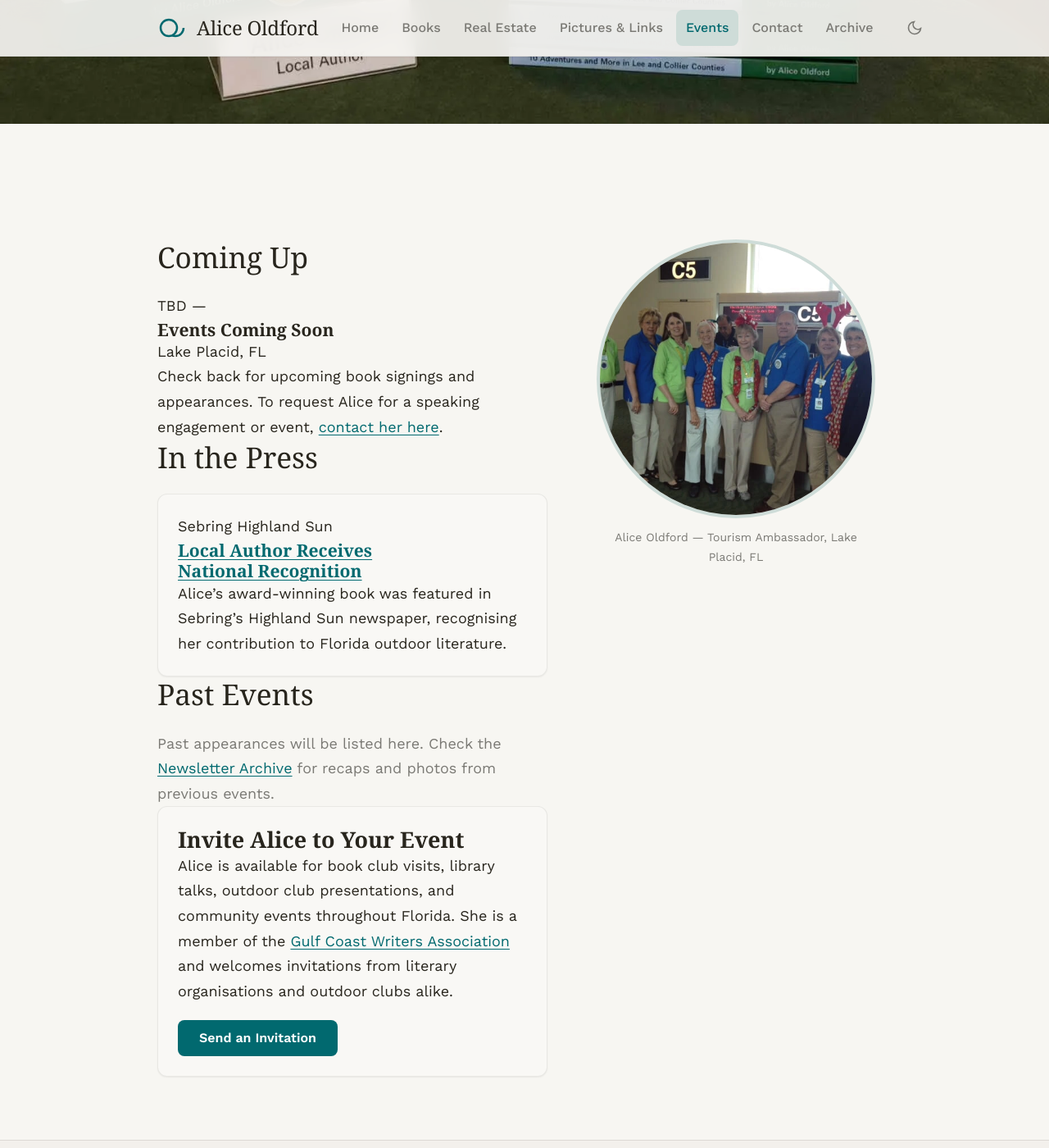
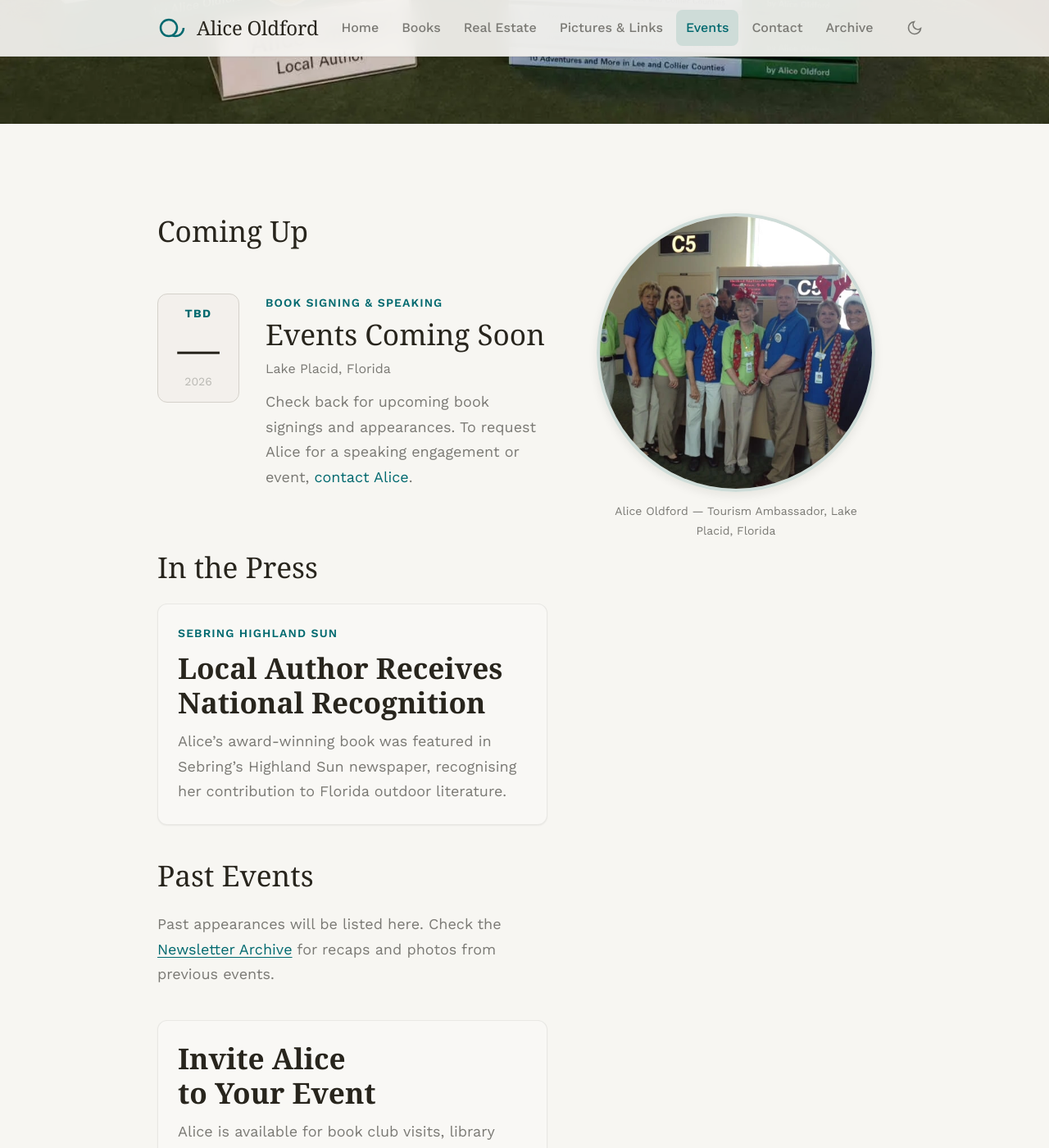
Before and after one commit to stuart-dotcom/aliceoldford.com, a Jekyll site: the page built from events.html, in a window 1280 px wide and 1400 px high, scrolled down 1213 px. Shown: the whole window at 82% size. Built offline with Jekyll 4.4.1, drawn with Linux system fonts in a browser that asks for light colours; some web fonts are replaced.

Commit message:
Refactor events page layout and content
Updated event details and layout structure in events.html.

```diff
--- a/events.html
+++ b/events.html
@@ -21,104 +22,120 @@
   </div>
 </section>
 
-<!-- ── HERO BANNER ────────────────────────────────────────── -->
 <div class="books-hero-banner">
   <picture>
-    <source srcset="{{ site.baseurl }}/assets/images/Events_Book_Signing.webp" type="image/webp">
+    <source
+      srcset="{{ site.baseurl }}/assets/images/Events_Book_Signing.webp"
+      type="image/webp"
+    >
     <img
       src="{{ site.baseurl }}/assets/images/Events_Book_Signing.jpg"
-      alt="Alice Oldford at a book signing event, greeting readers and signing copies of her outdoor adventure guides"
+      alt="Alice Oldford greeting readers and signing books during a public appearance"
       width="1200"
       height="480"
       loading="eager"
       decoding="async"
       class="books-hero-banner__img"
-      style="display:block;width:100%;height:auto;"
     >
   </picture>
 </div>
 
 <section class="page-content">
   <div class="container">
+    <div class="events-layout">
+      <main class="events-layout__content" id="main-content">
+        <section class="events-group" aria-labelledby="coming-up-title">
+          <h2 id="coming-up-title" class="section-title">Coming Up</h2>
 
-    <div class="events-layout">
+          <ul class="events-list" role="list">
+            <li class="event-card">
+              <div class="event-card__date-block" aria-label="Date to be announced">
+                <span class="event-card__month">TBD</span>
+                <span class="event-card__day">&mdash;</span>
+                <span class="event-card__year">2026</span>
+              </div>
 
-      <!-- ── LEFT COLUMN: all existing content ── -->
-      <div class="events-layout__content">
-
-        <!-- ── UPCOMING EVENTS ──────────────────────────────── -->
-        <div class="events-group">
-          <h2 class="section-title">Coming Up</h2>
-          <ul class="events-list" role="list">
-            <li class="event-item">
-              <div class="event-item__date-block" aria-label="Date">
-                <span class="event-item__month">TBD</span>
-                <span class="event-item__day">&mdash;</span>
-              </div>
-              <div class="event-item__body">
-                <h3 class="event-item__title">Events Coming Soon</h3>
-                <p class="event-item__location">Lake Placid, FL</p>
-                <p class="event-item__desc">
+              <div class="event-card__content">
+                <p class="event-card__type">Book signing &amp; speaking</p>
+                <h3 class="event-card__title">Events Coming Soon</h3>
+                <p class="event-card__location">Lake Placid, Florida</p>
+                <p class="event-card__desc">
                   Check back for upcoming book signings and appearances.
                   To request Alice for a speaking engagement or event,
-                  <a href="{{ site.baseurl }}/contact/">contact her here</a>.
+                  <a href="{{ site.baseurl }}/contact/">contact Alice</a>.
                 </p>
               </div>
             </li>
           </ul>
-        </div>
+        </section>
 
-        <!-- ── IN THE PRESS ────────────────────────────────── -->
-        <div class="events-group">
-          <h2 class="section-title">In the Press</h2>
+        <section class="events-group" aria-labelledby="press-title">
+          <h2 id="press-title" class="section-title">In the Press</h2>
+
           <ul class="press-list" role="list">
             <li class="press-item card">
               <div class="press-item__body">
                 <p class="press-item__outlet">Sebring Highland Sun</p>
                 <h3 class="press-item__headline">
-                  <a href="https://www.yoursun.com/sebring/around_town/local-author-receives-national-recognition/article_2c74321c-a626-11e8-a343-9b06bc2b851e.html"
-                     target="_blank" rel="noopener noreferrer">
+                  <a
+                    href="https://www.yoursun.com/sebring/around_town/local-author-receives-national-recognition/article_2c74321c-a626-11e8-a343-9b06bc2b851e.html"
+                    target="_blank"
+                    rel="noopener noreferrer"
+                  >
                     Local Author Receives National Recognition
                   </a>
                 </h3>
-                <p class="press-item__desc">Alice&rsquo;s award-winning book was featured in Sebring&rsquo;s Highland Sun newspaper, recognising her contribution to Florida outdoor literature.</p>
+                <p class="press-item__desc">
+                  Alice&rsquo;s award-winning book was featured in Sebring&rsquo;s Highland Sun
+                  newspaper, recognising her contribution to Florida outdoor literature.
+                </p>
               </div>
             </li>
           </ul>
-        </div>
+        </section>
 
-        <!-- ── PAST EVENTS ───────────────────────────────────── -->
-        <div class="events-group events-group--past">
-          <h2 class="section-title">Past Events</h2>
+        <section class="events-group events-group--past" aria-labelledby="past-events-title">
+          <h2 id="past-events-title" class="section-title">Past Events</h2>
           <p class="prose" style="color: var(--color-text-muted);">
             Past appearances will be listed here. Check the
-            <a href="{{ site.baseurl }}/archive/">Newsletter Archive</a> for
-            recaps and photos from previous events.
+            <a href="{{ site.baseurl }}/archive/">Newsletter Archive</a>
+            for recaps and photos from previous events.
           </p>
-        </div>
+        </section>
 
-        <!-- ── INVITE ALICE ───────────────────────────────────── -->
-        <div class="events-invite card">
-          <h2 class="events-invite__title">Invite Alice to Your Event</h2>
+        <section class="events-invite card" aria-labelledby="invite-title">
+          <h2 id="invite-title" class="events-invite__title">Invite Alice to Your Event</h2>
           <p class="events-invite__body">
             Alice is available for book club visits, library talks, outdoor club
             presentations, and community events throughout Florida. She is a member of the
-            <a href="https://gulfcoastwriters.org/" target="_blank" rel="noopener noreferrer">Gulf Coast Writers Association</a>
+            <a href="https://gulfcoastwriters.org/" target="_blank" rel="noopener noreferrer">
+              Gulf Coast Writers Association
+            </a>
             and welcomes invitations from literary organisations and outdoor clubs alike.
           </p>
-          <a href="{{ site.baseurl }}/contact/" class="btn btn--primary" style="margin-top: var(--space-5);">Send an Invitation</a>
-        </div>
+          <a
+            href="{{ site.baseurl }}/contact/"
+            class="btn btn--primary"
+            style="margin-top: var(--space-5);"
+          >
+            Send an Invitation
+          </a>
+        </section>
+      </main>
 
-      </div><!-- /.events-layout__content -->
-
-      <!-- ── RIGHT COLUMN: circular portrait ── -->
-      <aside class="events-layout__media" aria-label="Photo of Alice Oldford as a tourism ambassador">
+      <aside
+        class="events-layout__media"
+        aria-labelledby="events-photo-caption"
+      >
         <figure class="events-layout__figure">
           <picture>
-            <source srcset="{{ site.baseurl }}/assets/images/Tourism_Ambassador.webp" type="image/webp">
+            <source
+              srcset="{{ site.baseurl }}/assets/images/Tourism_Ambassador.webp"
+              type="image/webp"
+            >
             <img
               src="{{ site.baseurl }}/assets/images/Tourism_Ambassador.jpg"
-              alt="Alice Oldford serving as a tourism ambassador at a community event in Lake Placid, Florida"
+              alt="Alice Oldford representing Lake Placid as a tourism ambassador at a community event"
               width="520"
               height="520"
               loading="lazy"
@@ -126,32 +143,31 @@
               class="events-layout__image"
             >
           </picture>
-          <figcaption class="events-layout__caption">Alice Oldford &mdash; Tourism Ambassador, Lake Placid, FL</figcaption>
+          <figcaption id="events-photo-caption" class="events-layout__caption">
+            Alice Oldford &mdash; Tourism Ambassador, Lake Placid, Florida
+          </figcaption>
         </figure>
       </aside>
-
-    </div><!-- /.events-layout -->
-
+    </div>
   </div>
 </section>
 
-<!-- ── EVENTS PAGE STYLES ───────────────────────────────────── -->
 <style>
-
-  /* ── Two-column layout ── */
   .events-layout {
     display: grid;
     grid-template-columns: minmax(0, 1.6fr) minmax(240px, 380px);
     gap: var(--space-10);
     align-items: start;
-    margin-top: var(--space-8);
   }
 
   .events-layout__content {
     min-width: 0;
   }
 
-  /* ── Right column: sticky so it stays visible while scrolling ── */
+  .events-layout__content > * + * {
+    margin-top: var(--space-10);
+  }
+
   .events-layout__media {
     display: flex;
     justify-content: center;
@@ -172,8 +187,7 @@
     object-fit: cover;
     object-position: center top;
     border-radius: 50%;
-    display: block;
-    box-shadow: var(--shadow-lg);
+    box-shadow: var(--shadow-md);
     border: 4px solid var(--color-primary-highlight);
   }
 
@@ -183,14 +197,53 @@
     color: var(--color-text-muted);
   }
 
-  /* ── Collapse to single column on tablet / mobile ── */
+  .press-list {
+    list-style: none;
+    margin: 0;
+    padding: 0;
+  }
+
+  .press-item__outlet {
+    font-size: var(--text-xs);
+    font-weight: 600;
+    letter-spacing: 0.08em;
+    text-transform: uppercase;
+    color: var(--color-primary);
+    margin-bottom: var(--space-2);
+  }
+
+  .press-item__headline {
+    font-size: var(--text-xl);
+    margin-bottom: var(--space-3);
+  }
+
+  .press-item__headline a {
+    color: var(--color-text);
+    text-decoration: none;
+  }
+
+  .press-item__headline a:hover,
+  .press-item__headline a:focus-visible {
+    color: var(--color-primary);
+    text-decoration: underline;
+  }
+
+  .press-item__desc,
+  .events-invite__body {
+    color: var(--color-text-muted);
+  }
+
+  .events-invite__title {
+    font-size: var(--text-xl);
+    margin-bottom: var(--space-3);
+  }
+
   @media (max-width: 860px) {
     .events-layout {
       grid-template-columns: 1fr;
       gap: var(--space-6);
     }
 
-    /* On mobile, image moves above the content and centres */
     .events-layout__media {
       order: -1;
       position: static;
@@ -202,5 +255,4 @@
       margin-inline: auto;
     }
   }
-
 </style>
```
Also changed, not shown: other parts of events.html (+1 -1 lines).
